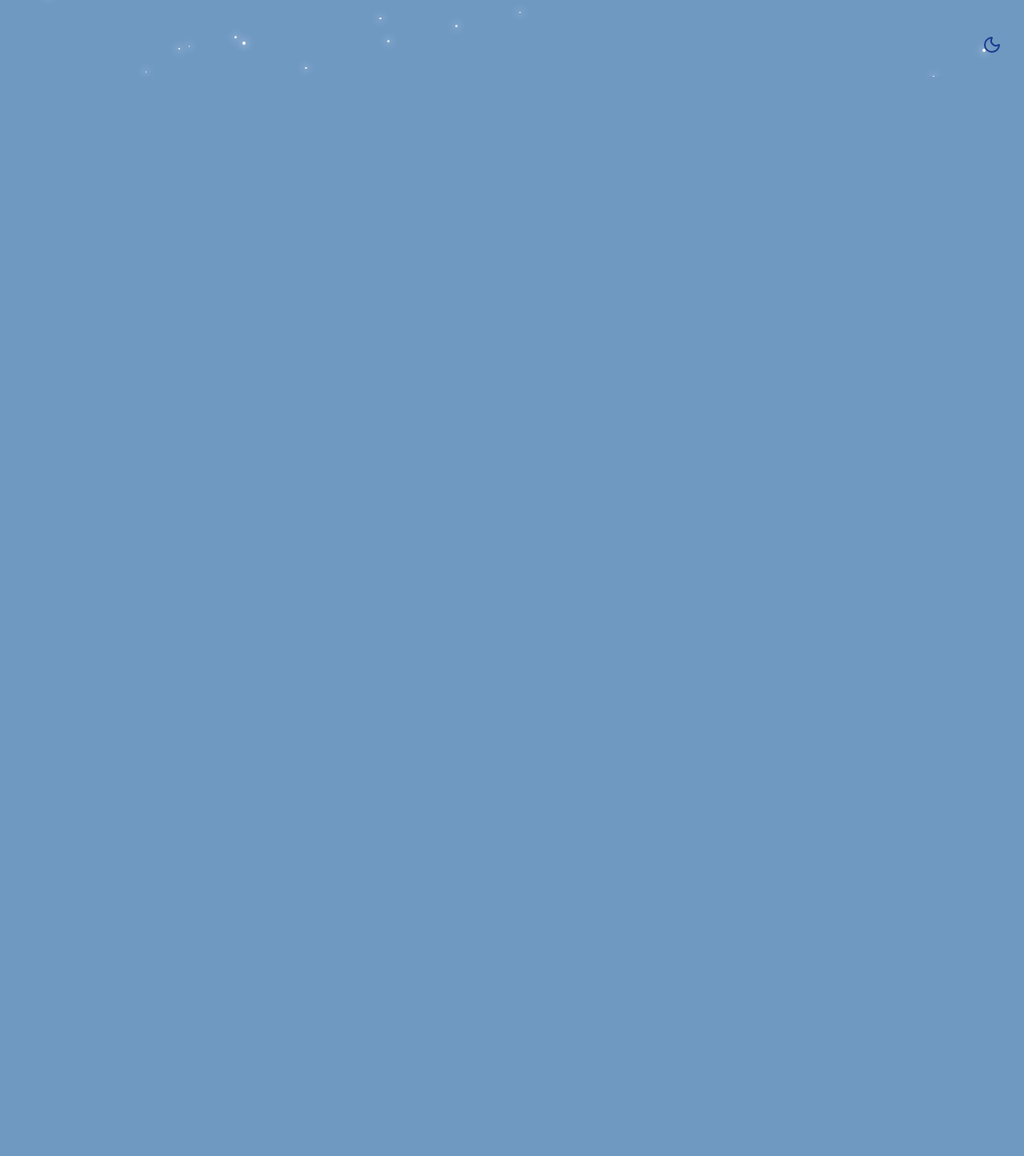
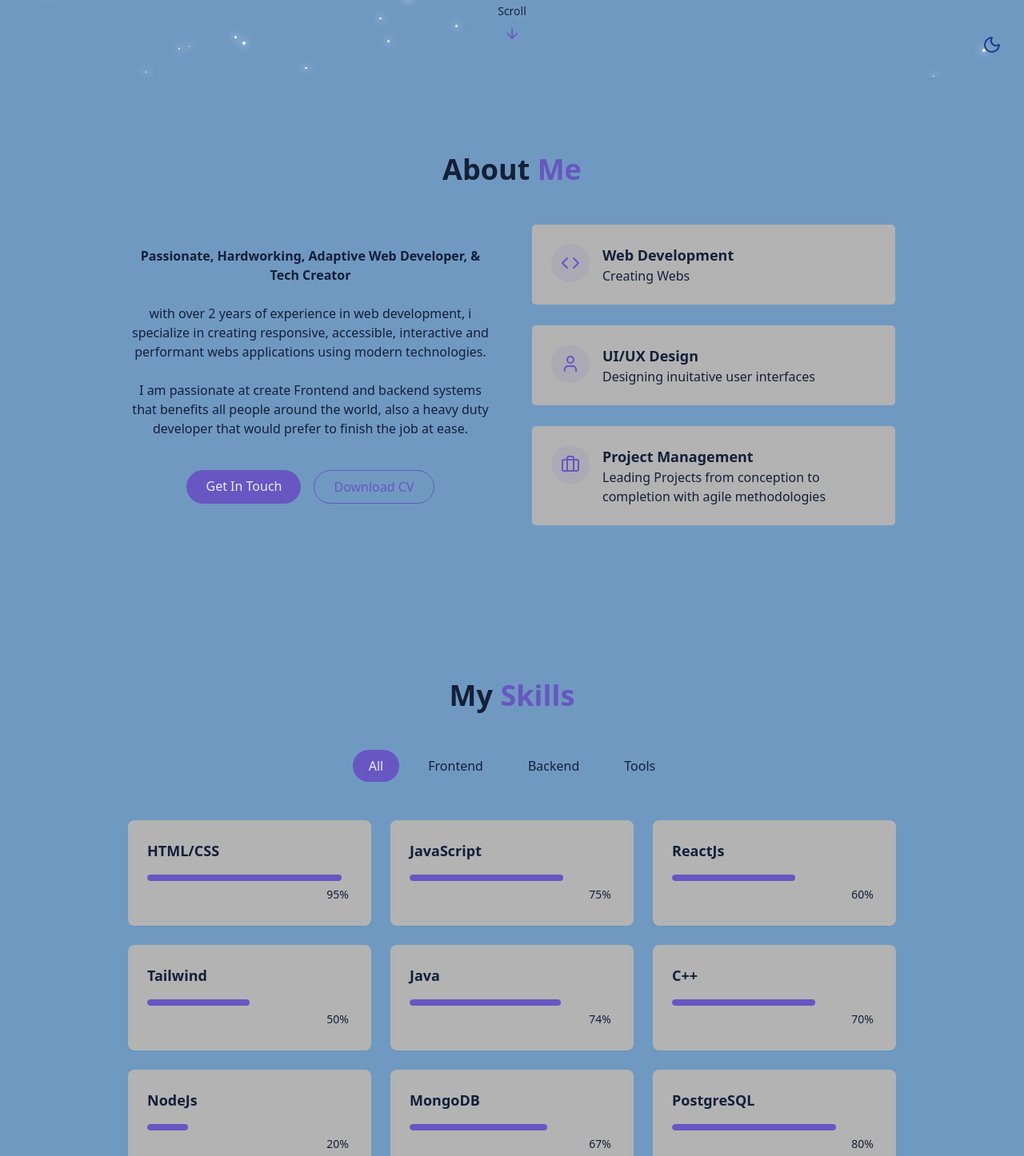
Before and after one commit to Liooouu/My-Portfolio, a React (Vite) app in the folder portfolio_proj/: page / in a window 1280 px wide. Shown: the part 704-2150 px from the top of the page at 80% size. Before the commit the page ends 800 px from the top, so only its background shows below. Built offline with nearby package versions, Linux system fonts and the light colour scheme.

Commit message:
70% finished

```diff
--- /dev/null
+++ b/portfolio_proj/src/components/AboutSection.jsx
@@ -0,0 +1,87 @@
+import {Briefcase, Code, User} from 'lucide-react';
+
+export const AboutSection = () => {
+    return (
+    <section id="about" className="py-24 px-4 relative">
+        {" "}
+        <div className="container mx-auto max-w-5xl">
+            <h2 className="text-3xl md:text-4xl font-bold mb-12 text-center">
+            About <span className="text-primary">Me</span>
+            </h2>
+
+            <div className="grid grid-cols-1 md:grid-cols-2 gap-12 items-center">
+                <div className="space-y-6">
+                    <h3 className="tetx-2xl font-semibold">Passionate, Hardworking, Adaptive Web Developer, & Tech Creator</h3>
+
+                    <p className="text-muted-foreground">
+                        with over 2 years of experience in web development, i specialize
+                        in creating responsive, accessible, interactive and performant webs
+                        applications using modern technologies.
+                    </p>
+
+                    <p className="text-muted-foreground">
+                        I am passionate at create Frontend and backend systems that benefits all people around the world,
+                        also a heavy duty developer that would prefer to finish the job at ease.
+                    </p>
+
+                    <div className="flex flex-col sm:flex-row gap-4 pt-4 justify-center">
+                        <a href="#contact" className="cosmic-button">
+                            {" "}
+                            Get In Touch
+                        </a>
+
+                        <a
+                          href="#*"
+                          className="px-6 py-2 rounded-full border border-primary text-primary hover:bg-primary/10 transition-colors duration-300"
+                        >
+                        Download CV
+                        </a>
+                    </div>
+                </div>
+
+                <div className="grid grid-cols-1 gap-6">
+                    <div className="gradient-border p-6 card-hover">
+                        <div className="flex items-start gap-4">
+                            <div className="p-3 rounded-full bg-primary/10">
+                            <Code className="h-6 w-6 text-primary"/>
+                            </div>
+                            <div className='text-left'>
+                                <h4 className='font-semibold text-lg'>Web Development</h4>
+                                <p className='text-muted-foreground'>
+                                    Creating Webs
+                                </p>
+                            </div>
+                        </div>
+                    </div>
+                    <div className="gradient-border p-6 card-hover">
+                        <div className="flex items-start gap-4">
+                            <div className="p-3 rounded-full bg-primary/10">
+                            <User className="h-6 w-6 text-primary"/>
+                            </div>
+                            <div className='text-left'>
+                                <h4 className='font-semibold text-lg'>UI/UX Design</h4>
+                                <p className='text-muted-foreground'>
+                                    Designing inuitative user interfaces
+                                </p>
+                            </div>
+                        </div>
+                    </div>
+                    <div className="gradient-border p-6 card-hover">
+                        <div className="flex items-start gap-4">
+                            <div className="p-3 rounded-full bg-primary/10">
+                            <Briefcase className="h-6 w-6 text-primary"/>
+                            </div>
+                            <div className='text-left'>
+                                <h4 className='font-semibold text-lg'>Project Management</h4>
+                                <p className='text-muted-foreground'>
+                                    Leading Projects from conception to completion with agile methodologies
+                                </p>
+                            </div>
+                        </div>
+                    </div>
+                </div>
+            </div>
+        </div>
+    </section>
+    );
+};
--- a/portfolio_proj/src/components/HeroSection.jsx
+++ b/portfolio_proj/src/components/HeroSection.jsx
@@ -1,4 +1,6 @@
 /*{" "} <-- this forcibly adds white space to the texts*/
+
+import { ArrowDown } from "lucide-react";
 
 export const HeroSection = () => {
  return (
@@ -19,10 +21,24 @@ export const HeroSection = () => {
                         {" "}Apiado</span>
                 </h1>
 
-                <p className="animate-fade-in opacity-0 duration-100">this is my personal project which i will be using in future events</p>
+                <p className="text-lg md:text-xl text-muted-foreground max-2-2xl mx-auto opacity-0 animate-fade-in delay-3">
+                    this is my personal project which i will be using in future events
+                </p>
 
+                <div className="pt-4 opacity-0 animate-fade-in delay-3">
+                    <a href="#projects" className="cosmic-button">
+                        View My Work
+                    </a>
+                </div>
             </div>
         </div>
+
+
+        <div className="absolute bottom-8 left-1/2 transform -translate-x-1/2 flex flex-col items-center animate-bounce">
+        <span className="text-sm text-muted-foreground mb-2"> Scroll </span>
+        <ArrowDown className="h-5 w-5 text-primary"/>
+        </div>
+
     </section>
  );
 };
--- /dev/null
+++ b/portfolio_proj/src/components/SkillsSection.jsx
@@ -0,0 +1,81 @@
+import { useState } from "react";
+import {cn} from "@/lib/utils"
+
+
+const skills = [
+    {name: 'HTML/CSS', level: 95, category: 'Frontend'},
+    {name: 'JavaScript', level: 75, category: 'Frontend'},
+    {name: 'ReactJs', level: 60, category: 'Frontend'},
+    {name: 'Tailwind', level: 50, category: 'Frontend'},
+
+    {name: 'Java', level: 74, category: 'Backend'},
+    {name: 'C++', level: 70, category: 'Backend'},
+    {name: 'NodeJs', level: 20, category: 'Backend'},
+    {name: 'MongoDB', level: 67, category: 'Backend'},
+    {name: 'PostgreSQL', level: 80, category: 'Backend'},
+
+    {name: 'Git/GitHub', level: 70, category: 'tools'},
+    {name: 'Figma', level: 30, category: 'tools'},
+    {name: 'VS Code', level: 70, category: 'tools'},
+];
+
+const categories = ['all', 'Frontend', 'Backend', 'tools'];
+
+export const SkillsSection = () => {
+
+    const [activeCategory, setActiveCategory] = useState('all');
+
+    const filteredSkills = skills.filter((skill) => activeCategory === 'all' || skill.category === activeCategory );
+
+
+
+    return (
+        <section
+        id="Skills"
+        className="py-24 px-4 relative bg-secondary/30"
+        >
+
+            <div className="container mx-auto max-w-5xl">
+                <h2 className="text-3xl md:text-4xl font-bold mb-12 text-center">
+                    My <span className="text-primary"> Skills</span>
+                </h2>
+
+                <div className="flex flex-wrap justify-center gap-4 mb-12">
+                    {categories.map((category, key) => (
+                        <button
+                        key={key}
+                        onClick={() => setActiveCategory(category)}
+                        className={cn("px-5 py-2 rounded-full transition-colors duration-300 capitalize",
+                            activeCategory === category ? "bg-primary text-primary-foreground" : "bg-secondary/70 text-foreground hover:bd-secondary"
+                        )}
+                        >
+                            {category}
+
+                        </button>
+                    ))}
+
+                </div>
+
+                <div className="grid grid-cols-1 sm:grid-cols-2 lg:grid-cols-3 gap-6">
+                    {filteredSkills.map((skill, key) => (
+                        <div key={key} className="bg-card p-6 rounded-lg shadow-xs card-hover">
+
+                            <div className="text-left mb-4">
+                                <h3 className="font-semibold text-lg">{skill.name}</h3>
+                            </div>
+                              <div className="w-full bg-secondary/50 h-2 rounded-full overflow-hidden">
+                                <div className="bg-primary h-2 rounded-full origin-left [grow_1.5s_ease-out"
+                                 style={{width: skill.level + "%"}}
+                                />
+                            </div>
+
+                            <div className="text-right m-1">
+                                <span className="text-sm text-muted-foreground">{skill.level}%</span>
+                            </div>
+                        </div>
+                    ))}
+                </div>
+            </div>
+        </section>
+    );
+}
--- a/portfolio_proj/src/pages/Home.jsx
+++ b/portfolio_proj/src/pages/Home.jsx
@@ -2,6 +2,8 @@ import { ThemeToggle } from "../components/ThemeToggle"
 import { StarBackground} from "@/components/StarBackgrounds"
 import { Navbar } from "@/components/Navbar"
 import { HeroSection } from "@/components/HeroSection"
+import { AboutSection } from "@/components/AboutSection"
+import { SkillsSection } from "@/components/SkillsSection"
 
 export const Home = () => {
     return (
@@ -18,6 +20,8 @@ export const Home = () => {
             {/*Main content*/}
             <main>
                 <HeroSection/>
+                <AboutSection/>
+                <SkillsSection/>
             </main>
 
             {/*Footer*/}
```
